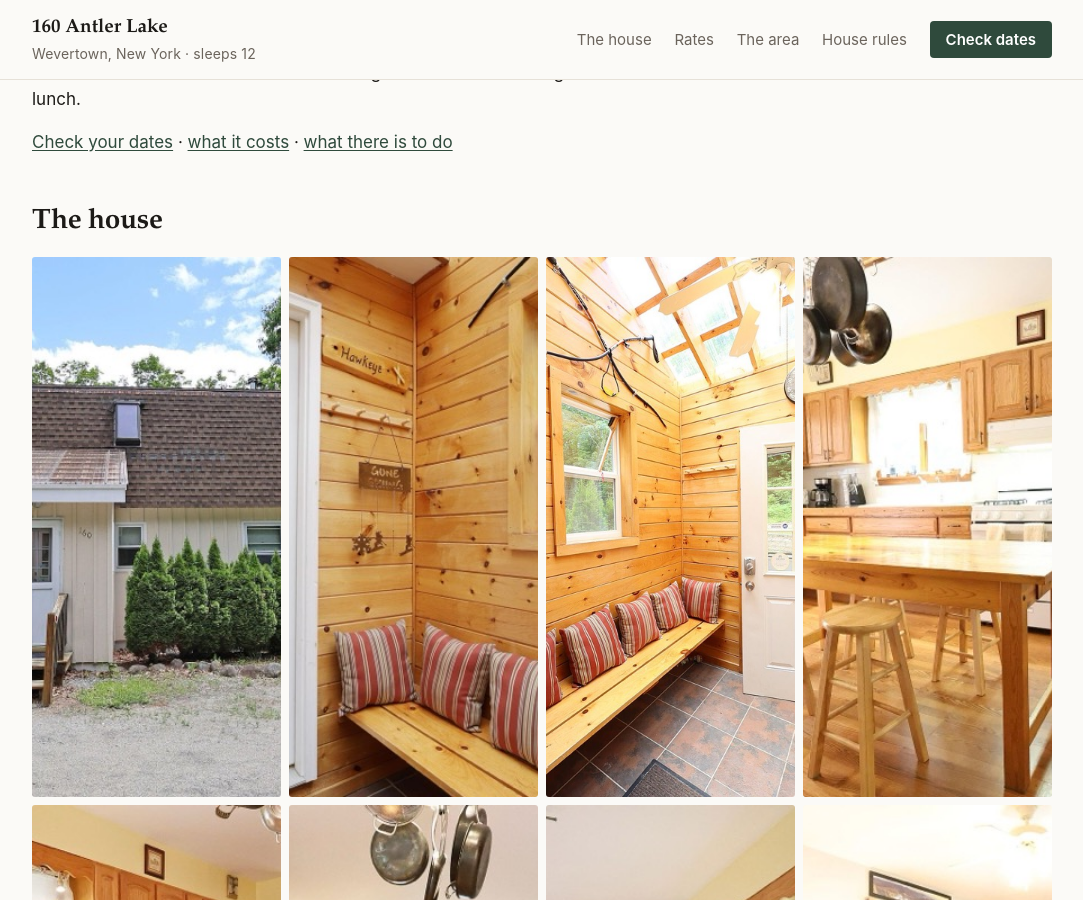
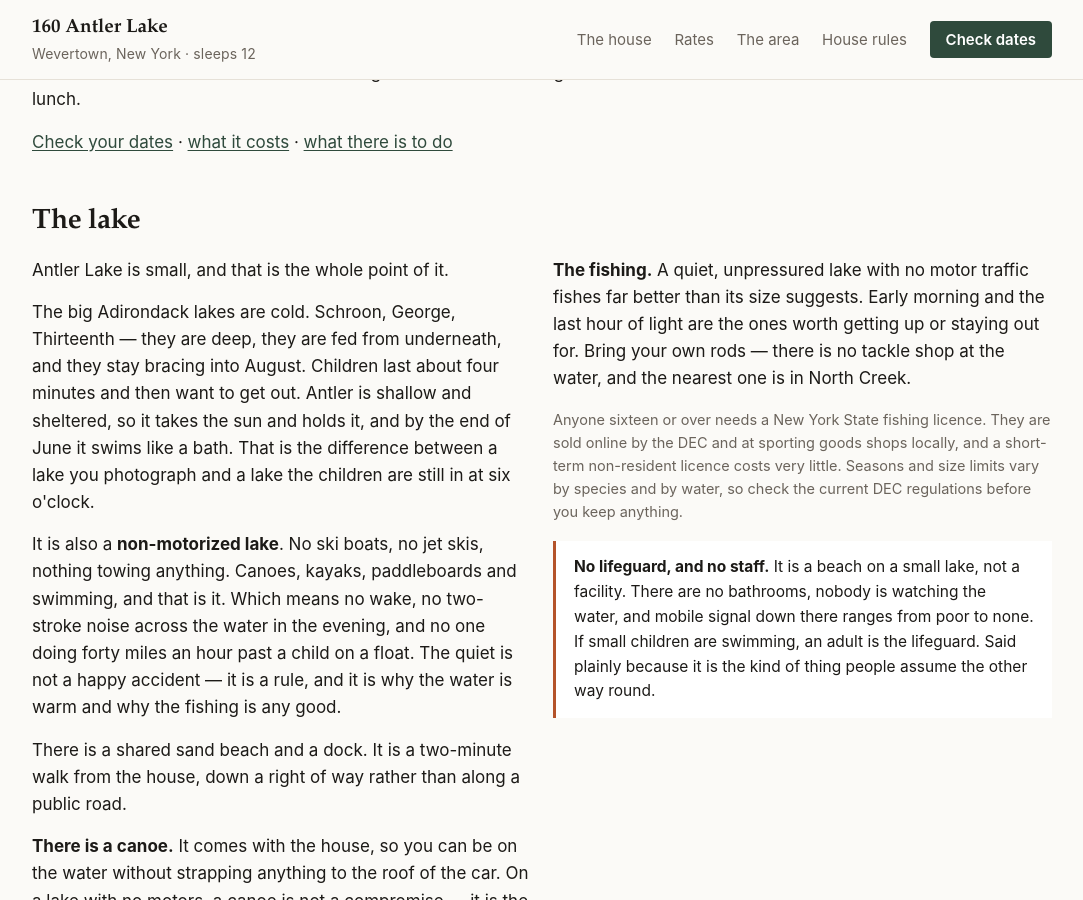
Before and after one commit to wirewalktech/rentals-wirewalk, a Jekyll site: the page built from index.html, in a window 1280 px wide and 900 px high, scrolled down 1155 px. Shown: the whole window, without its empty margins (98-1181 px from the left). Built offline with Jekyll 4.4.1, drawn with Linux system fonts in a browser that asks for light colours; some of the changed text lies outside the part shown.

Commit message:
Lead with the lake: better hero, the canoe, and why small matters
The lake was underplayed. Small is the selling point, not an apology: the big
Adirondack lakes are deep and cold into August, and a child lasts four minutes.
Antler is shallow and sheltered, so it takes the sun and holds it.

It is also non-motorized -- no ski boats, no jet skis. That is why the water is
warm, why it is quiet, and why the fishing is any good. Stated as the reason
rather than as a restriction.

Hero changed from an aerial of the gravel drive to the chairs at the water's
edge. The aerial moves into the lake section, where what it actually shows is
the argument: Gore's ski trails are visible on the ridge behind the lake, so one
photograph carries both seasons of the property.

Canoe included -- said plainly, because on a lake with no motors a canoe is not
a compromise, it is the right boat.

Co-Authored-By: Claude Opus 5 <noreply@anthropic.com>
Claude-Session: https://claude.ai/code/session_01QBpvzzUp6VUoSqtkPD9YXJ

```diff
--- a/_layouts/default.html
+++ b/_layouts/default.html
@@ -9,7 +9,7 @@
 <meta property="og:title" content="{{ page.title | default: site.title }}">
 <meta property="og:description" content="{{ page.description | default: site.description | strip_newlines | truncate: 300 | escape }}">
 <meta property="og:url" content="{{ page.url | absolute_url }}">
-<meta property="og:image" content="{{ '/assets/photos/antler-lake/01.jpg' | absolute_url }}">
+<meta property="og:image" content="{{ '/assets/photos/antler-lake/29.jpg' | absolute_url }}">
 <meta name="twitter:card" content="summary_large_image">
 <link rel="stylesheet" href="{{ '/assets/site.css' | relative_url }}">
 </head><body>
--- a/index.html
+++ b/index.html
@@ -10,19 +10,20 @@ permalink: /
 
 <div class="wrap">
   <div class="hero">
-    <img src="{{ '/assets/photos/antler-lake/01.jpg' | relative_url }}"
-         alt="160 Antler Lake Rd, Wevertown, New York" fetchpriority="high">
+    <img src="{{ '/assets/photos/antler-lake/29.jpg' | relative_url }}"
+         alt="Chairs at the edge of Antler Lake on a summer afternoon" fetchpriority="high">
     <div class="hero-meta">
       <span><b>5</b> bedrooms</span><span><b>2</b> bathrooms</span>
       <span>sleeps <b>12</b></span><span><b>12</b> acres</span>
-      <span>lake rights</span><span><b>20 min</b> to Gore Mountain</span>
+      <span>warm, <b>non-motorized</b> lake</span><span><b>canoe</b> included</span><span><b>20 min</b> to Gore Mountain</span>
     </div>
   </div>
 
   <div class="prose" style="margin-top:30px">
     <h1>A house with room for everyone, twenty minutes from the mountain</h1>
     <p class="lede">Five bedrooms on twelve private acres in the southern Adirondacks, with
-    rights to Antler Lake at the bottom of the road. Two wood stoves, a full kitchen, and
+    rights to a small, warm, non-motorized lake at the bottom of the road &mdash; the kind
+    children stay in all afternoon. Two wood stoves, a full kitchen, and
     enough space that twelve people are not living on top of each other.</p>
 
     <p>It is a Cape Cod, and it has been lived in rather than staged. The kitchen counters are
@@ -42,10 +43,74 @@ permalink: /
        <a href="{{ '/area/' | relative_url }}">what there is to do</a></p>
   </div>
 
+
+  <h2 id="lake">The lake</h2>
+  <div class="cols">
+    <div>
+      <p>Antler Lake is small, and that is the whole point of it.</p>
+
+      <p>The big Adirondack lakes are cold. Schroon, George, Thirteenth &mdash; they are deep,
+      they are fed from underneath, and they stay bracing into August. Children last about four
+      minutes and then want to get out. Antler is shallow and sheltered, so it takes the sun and
+      holds it, and by the end of June it swims like a bath. That is the difference between a
+      lake you photograph and a lake the children are still in at six o'clock.</p>
+
+      <p>It is also a <b>non-motorized lake</b>. No ski boats, no jet skis, nothing towing
+      anything. Canoes, kayaks, paddleboards and swimming, and that is it. Which means no wake,
+      no two-stroke noise across the water in the evening, and no one doing forty miles an hour
+      past a child on a float. The quiet is not a happy accident &mdash; it is a rule, and it is
+      why the water is warm and why the fishing is any good.</p>
+
+      <p>There is a shared sand beach and a dock. It is a two-minute walk from the house,
+      down a right of way rather than along a public road.</p>
+
+      <p><b>There is a canoe.</b> It comes with the house, so you can be on the water without
+      strapping anything to the roof of the car. On a lake with no motors, a canoe is not a
+      compromise &mdash; it is the right boat.</p>
+
+      <figure style="margin:20px 0 0">
+        <img src="{{ '/assets/photos/antler-lake/35.jpg' | relative_url }}"
+             alt="Antler Lake from above, with the Gore Mountain ridge behind"
+             loading="lazy" style="width:100%;border-radius:3px;display:block">
+        <figcaption class="small" style="margin-top:8px">Antler Lake from above. The cleared
+          lines on the ridge in the distance are Gore's ski trails &mdash; you can see the
+          mountain you will be skiing in February from the water you are swimming in in July.
+          That is the whole property in one photograph.</figcaption>
+      </figure>
+    </div>
+    <div>
+      <p><b>The fishing.</b> A quiet, unpressured lake with no motor traffic fishes far better
+      than its size suggests. Early morning and the last hour of light are the ones worth getting
+      up or staying out for. Bring your own rods &mdash; there is no tackle shop at the water, and
+      the nearest one is in North Creek.</p>
+
+      <p class="small">Anyone sixteen or over needs a New York State fishing licence. They are
+      sold online by the DEC and at sporting goods shops locally, and a short-term non-resident
+      licence costs very little. Seasons and size limits vary by species and by water, so check
+      the current DEC regulations before you keep anything.</p>
+
+      <div class="note warm">
+        <p style="margin:0"><b>No lifeguard, and no staff.</b> It is a beach on a small lake,
+        not a facility. There are no bathrooms, nobody is watching the water, and mobile signal
+        down there ranges from poor to none. If small children are swimming, an adult is the
+        lifeguard. Said plainly because it is the kind of thing people assume the other way
+        round.</p>
+      </div>
+    </div>
+  </div>
+
+  <div class="note">
+    <p style="margin:0"><b>What summer actually looks like here.</b> Swim in the morning while
+    the water is flat. Raft the Hudson Gorge and be back for lunch. Walk up something small in
+    the afternoon. Then the lake again, because it is warmer at five than it was at eleven.
+    <a href="{{ '/area/' | relative_url }}">The rest of what there is to do &rarr;</a></p>
+  </div>
+
   <h2>The house</h2>
   <div class="gal">
-    {% for i in (2..25) %}
+    {% for i in (2..27) %}
     {% assign n = i | prepend: '0' | slice: -2, 2 %}
+    {% if n == '29' or n == '35' %}{% continue %}{% endif %}
     <a href="{{ '/assets/photos/antler-lake/' | append: n | append: '.jpg' | relative_url }}">
       <img src="{{ '/assets/photos/thumbs/' | append: n | append: '.jpg' | relative_url }}"
            alt="160 Antler Lake, photograph {{ i }}" loading="lazy" width="720" height="540">
```
